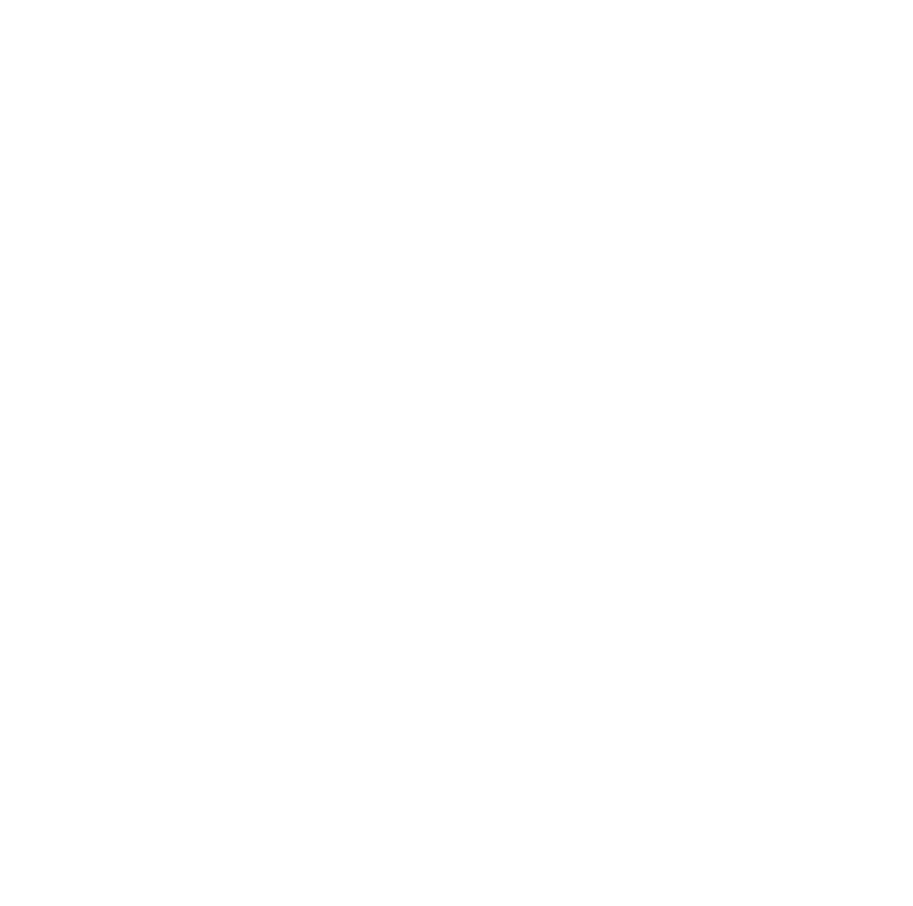
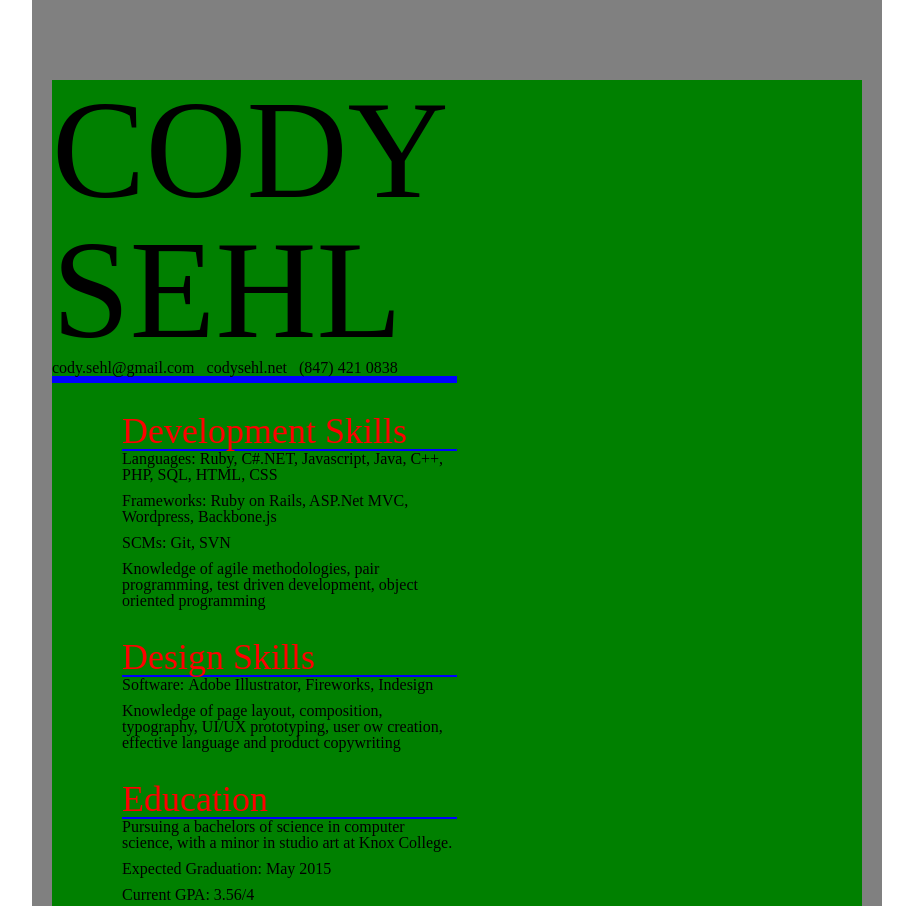
Before and after one commit to lalunamel/resume, a plain HTML site: page index.html in a window 1280 px wide. Shown: the top 906 px of the page, without its empty margins (183-1096 px from the left). Before the commit the page ends 800 px from the top, so only its background shows below. Drawn offline with Linux system fonts and the light colour scheme.

Commit message:
wip skills

```diff
--- a/index.html
+++ b/index.html
@@ -3,8 +3,147 @@
 <head>
   <title>Cody Sehl — Developer &amp; Designer</title>
 
+  <script src="https://use.typekit.net/fjx5dfz.js"></script>
+  <script>try{Typekit.load({ async: true });}catch(e){}</script>
+
+  <link rel="stylesheet" type="text/css" href="reset.css">
+  <style type="text/css">
+    html {
+      background-color: white;
+    }
+
+    body {
+      box-sizing: border-box;
+      /** 8.5 x 11 **/
+      height: 1100px;
+      width: 850px;
+      margin: 0 auto;
+      padding: 80px 20px 0 20px;
+      font-family: "futura-pt";
+      background-color: gray;
+    }
+
+
+    .column {
+      width: 50%;
+      height: 100%;
+      float: left;
+      background-color: green;
+    }
+
+    .seperator {
+      width: 100%;
+      background-color: blue;
+    }
+
+
+    .contact-info .name {
+      text-transform: uppercase;
+      font-size: 140px;
+      font-weight: 400;
+    }
+    .contact-info .methods .method {
+      margin-right: 8px;
+    }
+    .contact-info .seperator {
+      height: 7px;
+    }
+
+
+    .skills {
+      margin-top: 30px;
+      padding-left: 70px;
+    }
+    .skills .title {
+      color: red;
+      font-size: 36px;
+      font-weight: 300;
+    }
+    .skills .seperator {
+      height: 2px;
+    }
+    .skills .skill {
+      font-size: 16px;
+      margin-bottom: 10px;
+    }
+    .skills .name {
+      display: inline;
+      font-weight: 400;
+    }
+    .skills .content {
+      display: inline;
+      font-weight: 300;
+    }
+    .skills strong {
+      font-weight: 400;
+    }
+  </style>
 </head>
 <body>
+  <div class="column">
 
+    <div class="contact-info">
+      <div class="name">Cody Sehl</div>
+      <div class="methods">
+        <span class="method">cody.sehl@gmail.com</span>
+        <span class="method">codysehl.net</span>
+        <span class="method">(847) 421 0838</span>
+      </div>
+      <div class="seperator"></div>
+    </div>
+
+    <div class="skills">
+      <div class="title">Development Skills</div>
+      <div class="seperator"></div>
+      <div class="skill">
+        <div class="name">Languages:</div>
+        <div class="content">Ruby, C#.NET, Javascript, Java, C++, PHP, SQL, HTML, CSS</div>
+      </div>
+      <div class="skill">
+        <div class="name">Frameworks:</div>
+        <div class="content">Ruby on Rails, ASP.Net MVC, Wordpress, Backbone.js</div>
+      </div>
+      <div class="skill">
+        <div class="name">SCMs:</div>
+        <div class="content">Git, SVN</div>
+      </div>
+      <div class="skill">
+        <div class="name">Knowledge of</div>
+        <div class="content">agile methodologies, pair programming, test driven development, object oriented programming</div>
+      </div>
+    </div>
+
+    <div class="skills">
+      <div class="title">Design Skills</div>
+      <div class="seperator"></div>
+      <div class="skill">
+        <div class="name">Software:</div>
+        <div class="content">Adobe Illustrator, Fireworks, Indesign</div>
+      </div>
+      <div class="skill">
+        <div class="name">Knowledge of</div>
+        <div class="content">page layout, composition, typography, UI/UX prototyping, user  ow creation, effective language and product copywriting</div>
+      </div>
+    </div>
+
+    <div class="skills">
+      <div class="title">Education</div>
+      <div class="seperator"></div>
+      <div class="skill">
+        <div class="content">Pursuing a bachelors of science in <strong>computer science</strong>, with a minor in <strong>studio art</strong> at Knox College.</div>
+      </div>
+      <div class="skill">
+        <div class="name">Expected Graduation:</div>
+        <div class="content">May 2015</div>
+      </div>
+      <div class="skill">
+        <div class="name">Current GPA:</div>
+        <div class="content">3.56/4</div>
+      </div>
+    </div>
+  </div>
+  <div class="column">
+
+  </div>
 </body>
 </html>
--- /dev/null
+++ b/reset.css
@@ -0,0 +1,48 @@
+/* http://meyerweb.com/eric/tools/css/reset/
+   v2.0 | 20110126
+   License: none (public domain)
+*/
+
+html, body, div, span, applet, object, iframe,
+h1, h2, h3, h4, h5, h6, p, blockquote, pre,
+a, abbr, acronym, address, big, cite, code,
+del, dfn, em, img, ins, kbd, q, s, samp,
+small, strike, strong, sub, sup, tt, var,
+b, u, i, center,
+dl, dt, dd, ol, ul, li,
+fieldset, form, label, legend,
+table, caption, tbody, tfoot, thead, tr, th, td,
+article, aside, canvas, details, embed,
+figure, figcaption, footer, header, hgroup,
+menu, nav, output, ruby, section, summary,
+time, mark, audio, video {
+  margin: 0;
+  padding: 0;
+  border: 0;
+  font-size: 100%;
+  font: inherit;
+  vertical-align: baseline;
+}
+/* HTML5 display-role reset for older browsers */
+article, aside, details, figcaption, figure,
+footer, header, hgroup, menu, nav, section {
+  display: block;
+}
+body {
+  line-height: 1;
+}
+ol, ul {
+  list-style: none;
+}
+blockquote, q {
+  quotes: none;
+}
+blockquote:before, blockquote:after,
+q:before, q:after {
+  content: '';
+  content: none;
+}
+table {
+  border-collapse: collapse;
+  border-spacing: 0;
+}
```
